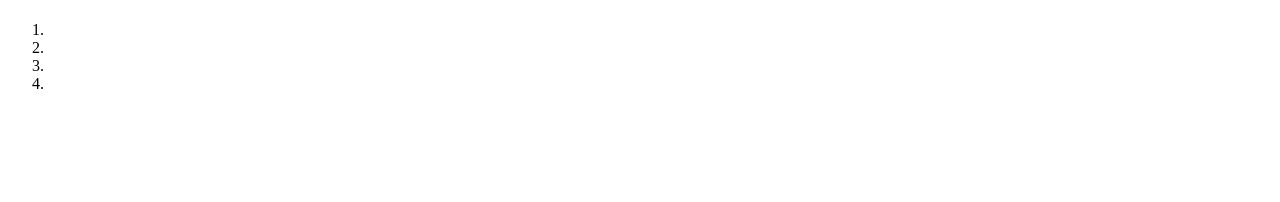
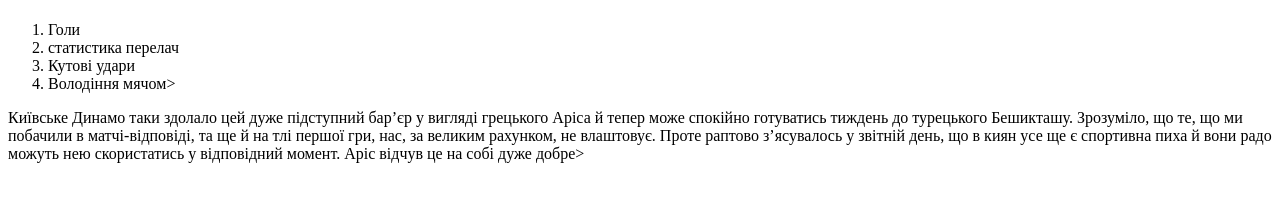
Before and after one commit to MukolkaByT96/html-css-23, a plain HTML site: page index.html in a window 1280 px wide. Drawn offline with Linux system fonts and the light colour scheme.

Commit message:
pro futbbol

```diff
--- a/index.html
+++ b/index.html
@@ -3,15 +3,17 @@
 <head>
     <meta charset="UTF-8">
     <meta name="viewport" content="width=device-width, initial-scale=1.0">
-    <title>Огляд матчу</title>
+    <title> Огляд матчу </title>
 </head>
 <body>
     <h1 Новини   спорту></h1>
     <h2 Про футбол></h2>
     <ol>
-        <li Голи></li>
-        <li статистика перелач></li>
-        <li Кутові удари></li>
-        <li Володіння мячом></li>
+        <li> Голи </li>
+        <li> статистика перелач </li>
+        <li> Кутові удари </li>
+        <li> Володіння мячом>  </li>
+        </ol>
+        <p>Київське Динамо таки здолало цей дуже підступний бар’єр у вигляді грецького Аріса й тепер може спокійно готуватись тиждень до турецького Бешикташу. Зрозуміло, що те, що ми побачили в матчі-відповіді, та ще й на тлі першої гри, нас, за великим рахунком, не влаштовує. Проте раптово з’ясувалось у звітній день, що в киян усе ще є спортивна пиха й вони радо можуть нею скористатись у відповідний момент. Аріс відчув це на собі дуже добре></p>
 </body>
 </html>
```
